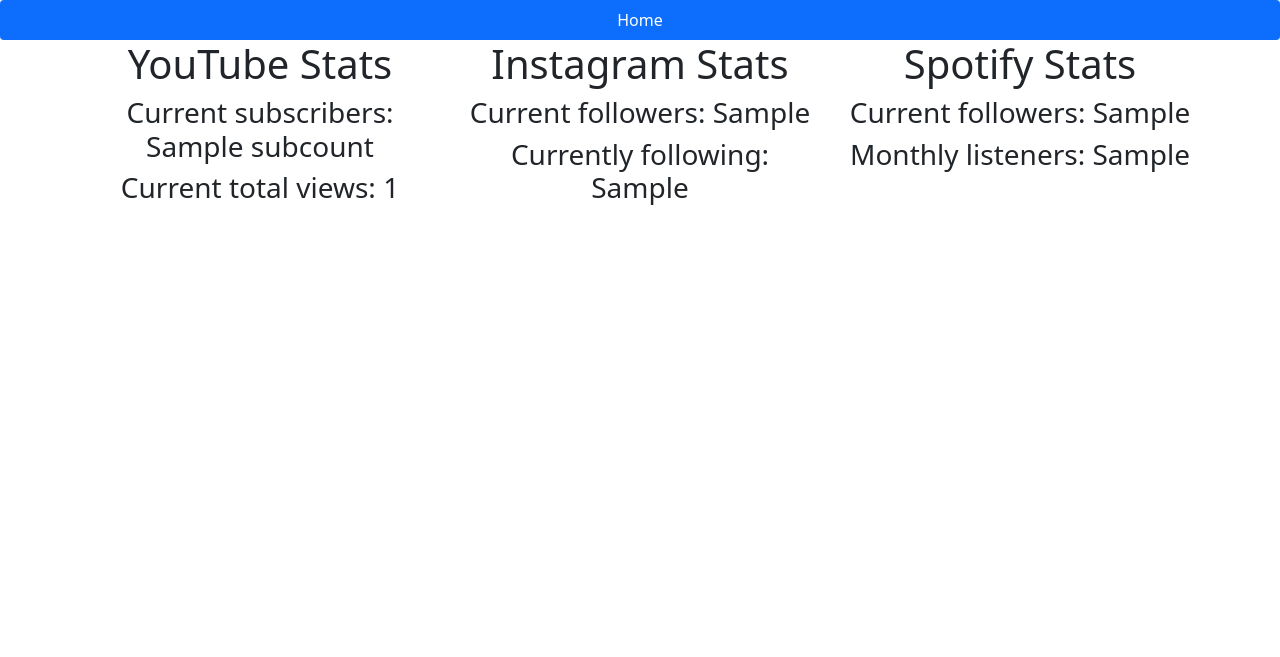
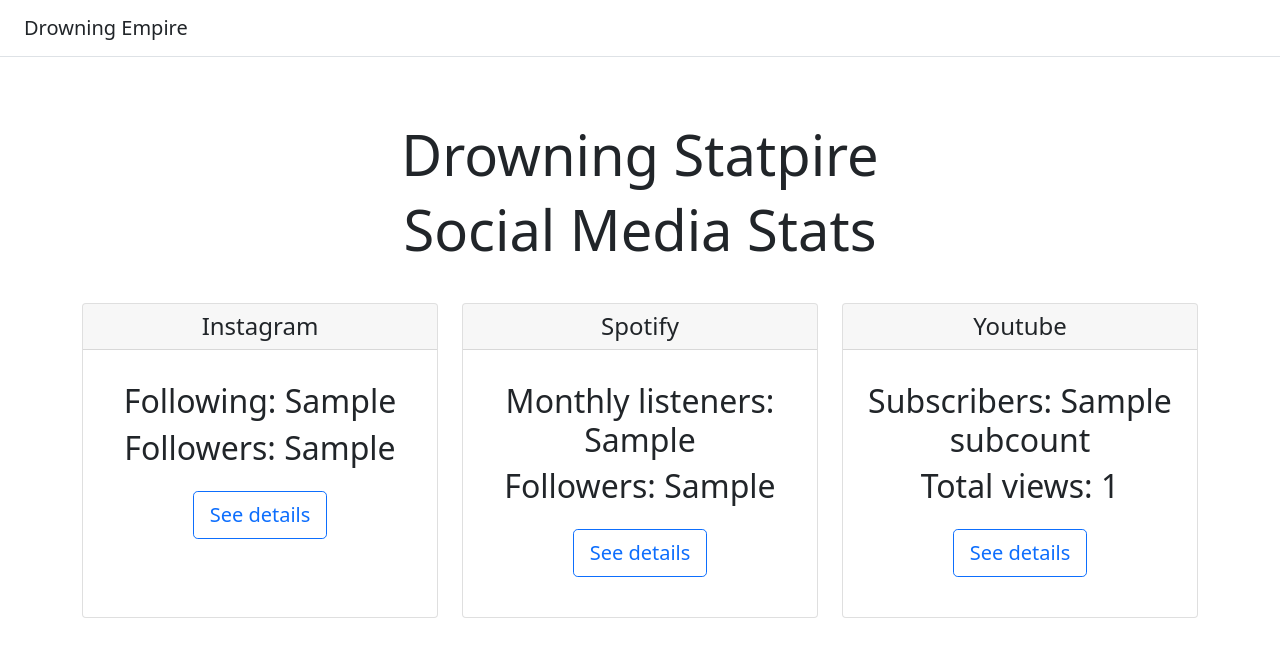
Before and after one commit to akletini/Drowning-Statpire, a Flask app: template templates/index.html in a window 1280 px wide. Shown: the top 657 px of the page. Run offline with Flask 2, Linux system fonts and the light colour scheme; the template is opened without the code that fills it: most values are stand-ins (such as "Sample title", 1, 10 or a date in 2020).

Commit message:
Less ugly dashboard

```diff
--- a/templates/index.html
+++ b/templates/index.html
@@ -12,47 +12,79 @@
       integrity="sha384-+0n0xVW2eSR5OomGNYDnhzAbDsOXxcvSN1TPprVMTNDbiYZCxYbOOl7+AMvyTG2x"
       crossorigin="anonymous"
     />
+    <!--<link rel="stylesheet" href="{{ url_for('static', filename='css/main.css') }}">-->
 
     <title>Drowning Statpire</title>
   </head>
   <body>
-    <ul class="nav nav-pills nav-fill justify-content-center">
-      <li class="nav-item">
-        <a class="nav-link active" aria-current="page" href="#">Home</a>
-      </li>
-    </ul>
+    <div class="d-flex flex-column flex-md-row align-items-center p-3 px-md-4 mb-3 bg-white border-bottom box-shadow">
+      <h5 class="my-0 mr-md-auto font-weight-normal text-center">Drowning Empire</h5>
+      <nav class="my-2 my-md-0 mr-md-3">
+        <a class="p-2 text-dark" href="#"></a>
+        <a class="p-2 text-dark" href="#"></a>
+        <a class="p-2 text-dark" href="#"></a>
+        <a class="p-2 text-dark" href="#"></a>
+      </nav>
+
+    </div>
+
+    <div class="pricing-header px-3 py-3 pt-md-5 pb-md-4 mx-auto text-center">
+      <h1 class="display-4">Drowning Statpire</h1>
+      <h3 class="display-4">Social Media Stats</h3>
+      <p class="lead"></p>
+    </div>
 
     <div class="container">
-      <div class="row">
-        <div class="col text-center">
-          <h1>YouTube Stats</h1>
-          <div class="row">
-            <h3>Current subscribers: {{subcount }}</h3>
-          </div>
-          <div class="row">
-            <h3>Current total views: {{totalViews }}</h3>
+      <div class="row mb-3 text-center">
+        <div class="col">
+          <div class="card mb-4 box-shadow h-100">
+            <div class="card-header">
+              <h4 class="my-0 font-weight-normal">Instagram</h4>
+            </div>
+            <div class="card-body">
+
+              <ul class="list-unstyled mt-3 mb-4">
+                <li><h2>Following: {{ instaFollowees }}</h2></li>
+                <li><h2>Followers: {{ instaFollowers}}</h2></li>
+              </ul>
+              <button type="button" class="btn btn-lg btn-block btn-outline-primary">See details</button>
+            </div>
           </div>
         </div>
-        <div class="col text-center">
-          <h1>Instagram Stats</h1>
-          <div class="row">
-            <h3>Current followers: {{instaFollowers }}</h3>
-          </div>
-          <div class="row">
-            <h3>Currently following: {{instaFollowees }}</h3>
+        <div class="col">
+          <div class="card mb-4 box-shadow h-100">
+            <div class="card-header">
+              <h4 class="my-0 font-weight-normal">Spotify</h4>
+            </div>
+            <div class="card-body">
+
+              <ul class="list-unstyled mt-3 mb-4">
+                <li><h2>Monthly listeners: {{ spotifyMonthly }}</h2></li>
+                <li><h2>Followers: {{ spotifyFollowers}}</h2></li>
+              </ul>
+              <button type="button" class="btn btn-lg btn-block btn-outline-primary">See details</button>
+            </div>
           </div>
         </div>
-        <div class="col text-center">
-          <h1>Spotify Stats</h1>
-          <div class="row">
-            <h3>Current followers: {{spotifyFollowers }}</h3>
+        <div class="col">
+          <div class="card mb-4 box-shadow h-100">
+            <div class="card-header">
+              <h4 class="my-0 font-weight-normal">Youtube</h4>
+            </div>
+            <div class="card-body">
+
+              <ul class="list-unstyled mt-3 mb-4">
+                <li><h2>Subscribers: {{ subcount }}</h2></li>
+                <li><h2>Total views: {{ totalViews }}</h2></li>
+              </ul>
+              <button type="button" class="btn btn-lg btn-block btn-outline-primary">See details</button>
+            </div>
           </div>
-          <div class="row">
-            <h3>Monthly listeners: {{spotifyMonthly }}</h3>
+        </div>
+
           </div>
         </div>
       </div>
-    </div>
     <!-- Option 1: Bootstrap Bundle with Popper -->
     <script
       src="https://cdn.jsdelivr.net/npm/bootstrap@5.0.1/dist/js/bootstrap.bundle.min.js"
```
